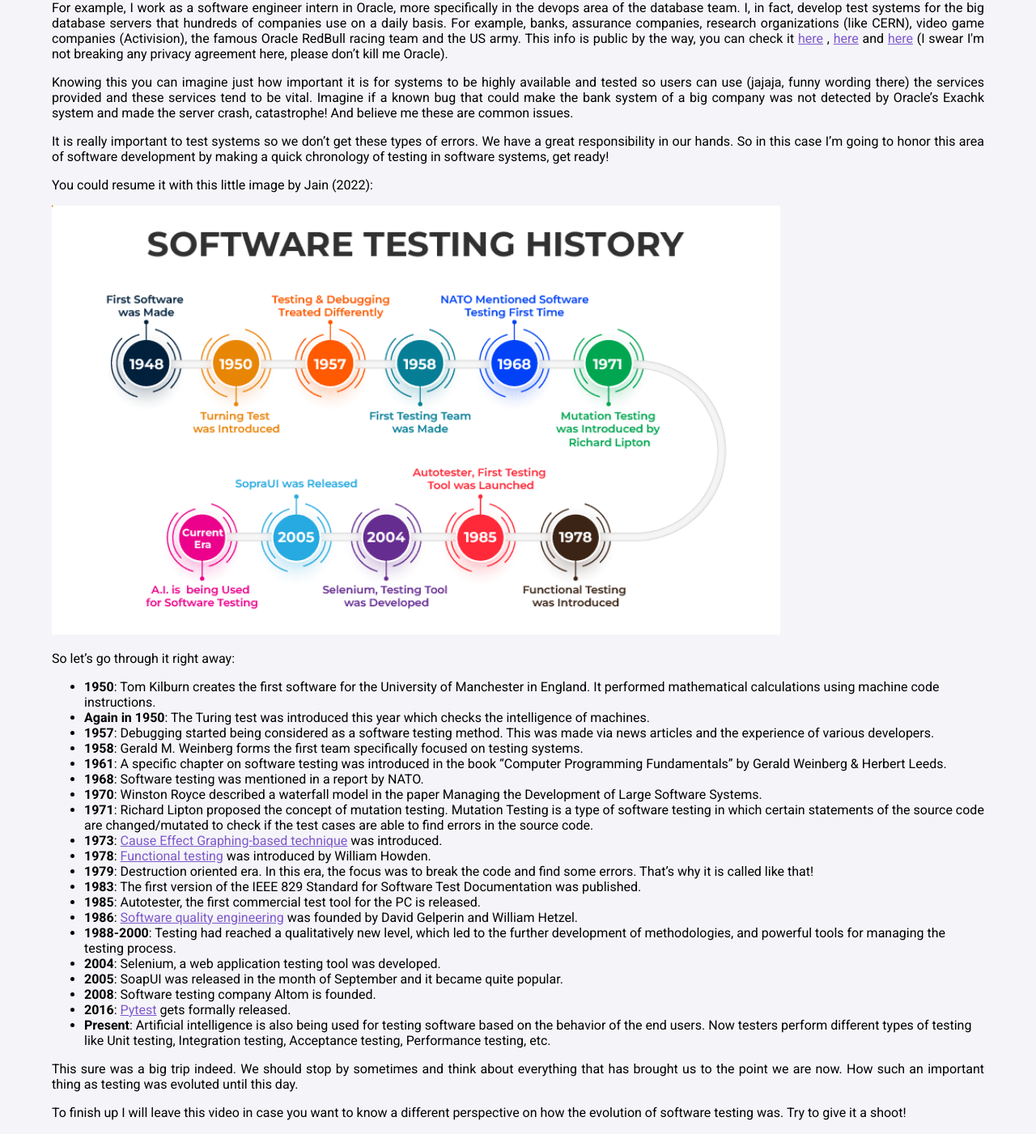
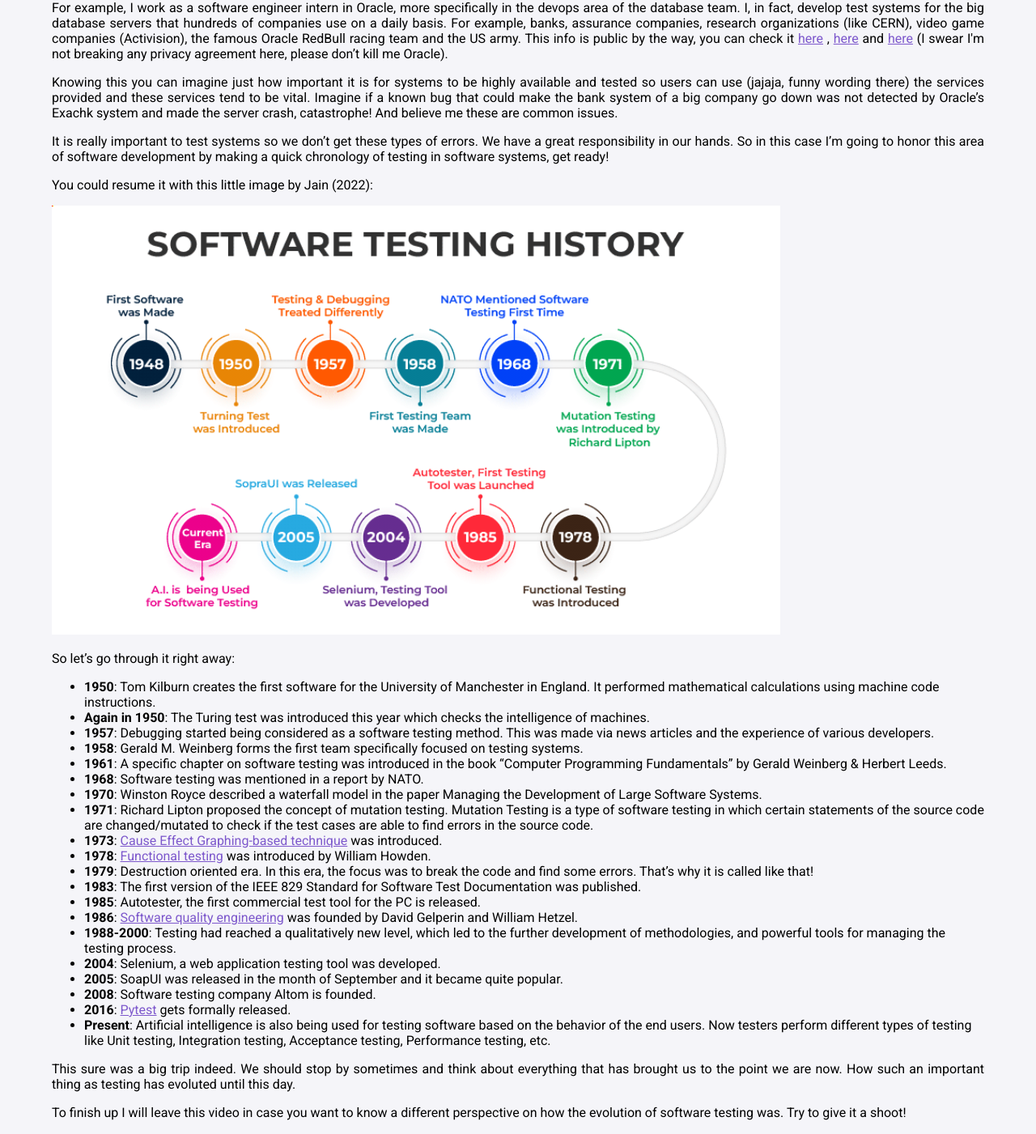
Before and after one commit to SantiagoVeraEspinoza/PersonalPortfolio, a Flask app: page /blog/short_history_testing in a window 1280 px wide. Shown: the part 349-1750 px from the top of the page at 81% size. Run offline with Flask 2, Linux system fonts and the light colour scheme; parts of the project's set-up code (start-up, migrations or seed data) failed here and were passed over; grey boxes are pictures that could not be loaded.

Commit message:
Ortography errors

```diff
--- a/app/templates/blogs/short_history_testing.html
+++ b/app/templates/blogs/short_history_testing.html
@@ -74,7 +74,7 @@
                 Knowing this you can imagine just how important it is for systems to be highly available
                 and tested so users can use (jajaja, funny wording there) the services provided and these
                 services tend to be vital. Imagine if a known bug that could make the bank system of a big
-                company was not detected by Oracle’s Exachk system and made the server crash, catastrophe!
+                company go down was not detected by Oracle’s Exachk system and made the server crash, catastrophe!
                 And believe me these are common issues.
             </p>
             <p>
@@ -113,7 +113,7 @@
             </ul>
             <p>
                 This sure was a big trip indeed. We should stop by sometimes and think about everything
-                that has brought us to the point we are now. How such an important thing as testing was
+                that has brought us to the point we are now. How such an important thing as testing has
                 evoluted until this day.
             </p>
             <p>
```
